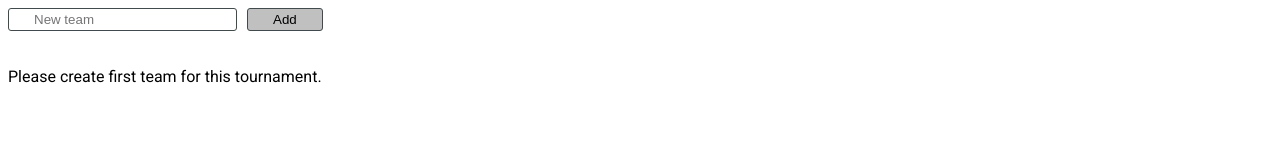
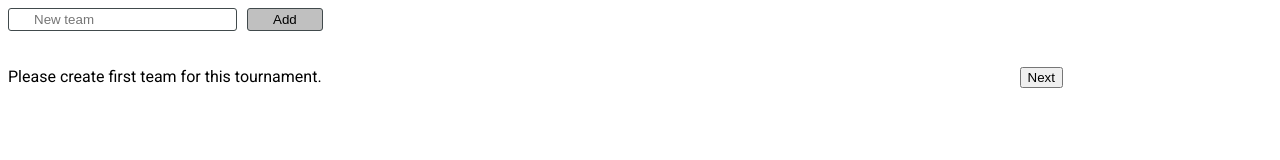
Before and after one commit to DeeBee123/tournament, a React (Create React App) app: page / in a window 1280 px wide. Shown: the top 160 px of the page. Built offline with nearby package versions, Linux system fonts and the light colour scheme.

Commit message:
pagination, cleanup

```diff
--- a/src/components/matches/Matches.jsx
+++ b/src/components/matches/Matches.jsx
@@ -1,11 +1,18 @@
-import { useContext } from "react";
+import { useContext, useState } from "react";
 import { GlobalContext } from "../../context/GlobalContext";
+import Pagination from "../pagination/Pagination";
 import Match from "./Match";
 import "./matches.scss";
 
 export const Matches = ({ inputChange, inputValue }) => {
+  const [currentPage, setCurrentPage] = useState(1);
+  const [matchesPerPage] = useState(10);
   const { matches, setMatches } = useContext(GlobalContext);
 
+  const indexOfLastRecord = currentPage * matchesPerPage;
+  const indexOfFirstRecord = indexOfLastRecord - matchesPerPage;
+  const currentMatches = matches.slice(indexOfFirstRecord, indexOfLastRecord);
+  const pagenumbers = Math.ceil(matches.length / matchesPerPage);
   const handleUpdate = (vals) => {
     let index = matches.findIndex((match) => match.id === vals.id);
     const copyMatches = [...matches];
@@ -14,7 +21,7 @@ export const Matches = ({ inputChange, inputValue }) => {
   };
   return (
     <section className="matches">
-      {matches.map((match) => (
+      {currentMatches.map((match) => (
         <Match
           key={match.id}
           match={match}
@@ -23,6 +30,11 @@ export const Matches = ({ inputChange, inputValue }) => {
           handleUpdate={handleUpdate}
         />
       ))}
+      <Pagination
+        nPages={pagenumbers}
+        currentPage={currentPage}
+        setCurrentPage={setCurrentPage}
+      />
     </section>
   );
 };
--- /dev/null
+++ b/src/components/pagination/Pagination.jsx
@@ -0,0 +1,42 @@
+import "./pagination.scss";
+
+const Pagination = ({ nPages, currentPage, setCurrentPage }) => {
+  const prevPage = () => {
+    setCurrentPage((prev) => prev - 1);
+  };
+  const nextPage = () => {
+    setCurrentPage((prev) => prev + 1);
+  };
+  const pagenumbers = [...Array(nPages + 1).keys()].slice(1);
+  return (
+    <nav>
+      <ul>
+        {currentPage !== 1 && (
+          <li className="prev">
+            <button onClick={prevPage}>Previous</button>
+          </li>
+        )}
+
+        {pagenumbers.map((number) => (
+          <li key={number}>
+            <button
+              onClick={() => setCurrentPage(number)}
+              disabled={currentPage === number}
+              data-testid={'pNumb' + number}
+            >
+              {number}
+            </button>
+          </li>
+        ))}
+
+        {currentPage !== nPages && (
+          <li className="next">
+            <button onClick={nextPage}>Next</button>
+          </li>
+        )}
+      </ul>
+    </nav>
+  );
+};
+
+export default Pagination;
--- /dev/null
+++ b/src/components/pagination/pagination.scss
@@ -0,0 +1,13 @@
+ul {
+  display: flex;
+  justify-content: center;
+  li {
+    list-style-type: none;
+  }
+  .prev {
+    margin-right: 4px;
+  }
+  .next {
+    margin-left: 4px;
+  }
+}
--- a/src/components/table/Table.jsx
+++ b/src/components/table/Table.jsx
@@ -1,17 +1,28 @@
-import { useContext, useEffect } from "react";
+import { useContext, useState } from "react";
 import { GlobalContext } from "../../context/GlobalContext";
 import { sortByPoints, findMatches } from "../../utils/calcPoints";
 import TableRow from "./TableRow";
+import Pagination from "../pagination/Pagination";
 import "./table.scss";
 
 export const Table = () => {
+  const [currentPage, setCurrentPage] = useState(1);
+  const [teamsPerPage] = useState(5);
   const { teams, matches } = useContext(GlobalContext);
 
+  const indexOfLastRecord = currentPage * teamsPerPage;
+  const indexOfFirstRecord = indexOfLastRecord - teamsPerPage;
+  const currentTeams = sortByPoints(matches, teams).slice(
+    indexOfFirstRecord,
+    indexOfLastRecord
+  );
+  const pagenumbers = Math.ceil(teams.length / teamsPerPage);
   if (!teams.length) {
     return <p> Please create first team for this tournament.</p>;
   }
 
   return (
+    <section className="table">
       <table>
         <thead>
           <tr>
@@ -25,15 +36,21 @@ export const Table = () => {
           </tr>
         </thead>
         <tbody>
-        {sortByPoints(matches, teams).map((team, index) => (
+          {currentTeams.map((team, index) => (
             <TableRow
               key={team.id}
               team={team}
-            place={index + 1}
+              place={++index + indexOfFirstRecord}
               matches={findMatches(team.name, matches) ?? null}
             />
           ))}
         </tbody>
       </table>
+      <Pagination
+        nPages={pagenumbers}
+        currentPage={currentPage}
+        setCurrentPage={setCurrentPage}
+      />
+    </section>
   );
 };
--- a/src/features/addNewTeam/AddNewTeam.jsx
+++ b/src/features/addNewTeam/AddNewTeam.jsx
@@ -2,11 +2,12 @@ import { useState, useContext } from "react";
 import { Button, Input } from "../../components";
 import { GlobalContext } from "../../context/GlobalContext";
 import { v1 as uuidv1 } from "uuid";
+import { capitalLetter } from "../../utils/useCapitalLetter";
 
 export const AddNewTeam = () => {
   const [inputValue, setIntputValue] = useState("");
 
-  const { setTeams, setMatches, teams, matches } = useContext(GlobalContext);
+  const { setTeams, setMatches, teams } = useContext(GlobalContext);
 
   const newMatches = teams.map((team) => ({
     id: uuidv1(),
@@ -17,12 +18,11 @@ export const AddNewTeam = () => {
   }));
 
   const handleAdd = () => {
-    if(!inputValue){
-      return
+    if (!inputValue) {
+      return;
     }
     setMatches((prevMatches) => [...prevMatches, ...newMatches]);
-    console.log(matches);
-    setTeams((prevTeams) => [...prevTeams, { id: uuidv1(), name: inputValue }]);
+    setTeams((prevTeams) => [...prevTeams, { id: uuidv1(), name: capitalLetter(inputValue) }]);
     setIntputValue("");
   };
   const inputChange = (e) => {
@@ -38,8 +38,15 @@ export const AddNewTeam = () => {
         value={inputValue}
         placeholder="New team"
         className="input"
+        testId="inputTeam"
+        handleBlur={inputChange}
       />
-      <Button type="submit" text="Add" handleClick={handleAdd} />
+      <Button
+        type="submit"
+        text="Add"
+        handleClick={handleAdd}
+        testId="addTeam"
+      />
     </>
   );
 };
--- /dev/null
+++ b/src/utils/useCapitalLetter.js
@@ -0,0 +1,3 @@
+export const capitalLetter = (word) => {
+  return word.charAt(0).toUpperCase() + word.slice(1);
+};
```
Also changed, not shown: src/components/matches/Match.jsx (+2 -6 lines). Lines whose indentation alone changed are shown as unchanged.
